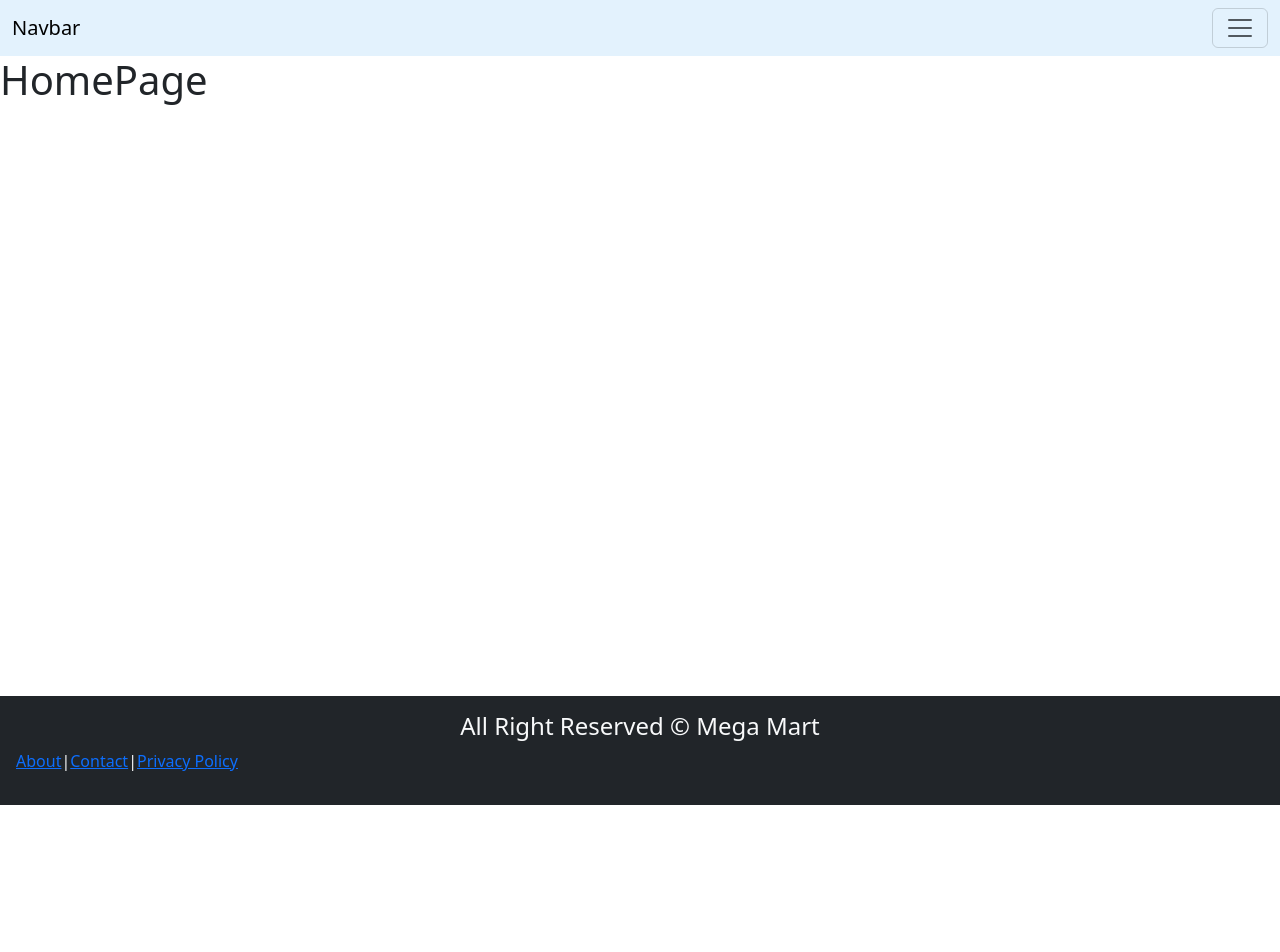
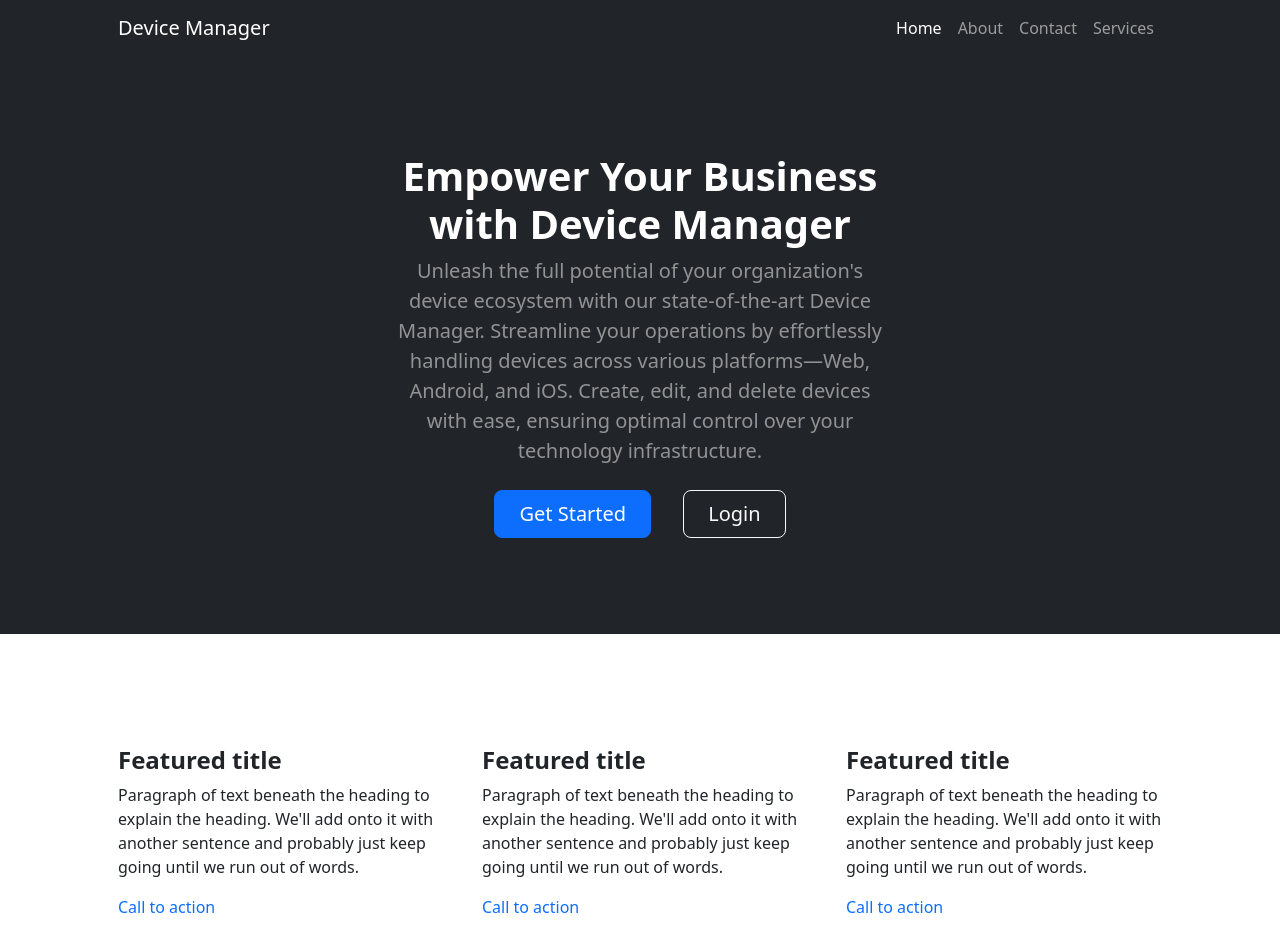
Before and after one commit to RSushil1/yashworld, a React (Create React App) app in the folder client/: page / in a window 1280 px wide. Shown: the top 952 px of the page. Before the commit the page ends 805 px from the top, so only its background shows below. Built offline with nearby package versions, Linux system fonts and the light colour scheme.

Commit message:
homepage completed

```diff
--- a/client/src/pages/HomePage.js
+++ b/client/src/pages/HomePage.js
@@ -1,14 +1,88 @@
 import React from "react";
 import Layout from '../components/Layout/Layout';
+import { NavLink, Link } from "react-router-dom";
 
 const HomePage = () => {
 
   return (
-    <Layout>
-<div>
-  <h1>HomePage</h1>
-</div>
-    </Layout>
+    <>
+      <div>
+        <nav className="navbar navbar-expand-lg navbar-dark bg-dark">
+          <div className="container px-5">
+            <a className="navbar-brand" href="#!">Device Manager</a>
+            <button className="navbar-toggler" type="button" data-bs-toggle="collapse" data-bs-target="#navbarSupportedContent" aria-controls="navbarSupportedContent" aria-expanded="false" aria-label="Toggle navigation"><span className="navbar-toggler-icon" /></button>
+            <div className="collapse navbar-collapse" id="navbarSupportedContent">
+              <ul className="navbar-nav ms-auto mb-2 mb-lg-0">
+                <li className="nav-item"><a className="nav-link active" aria-current="page" href="#!">Home</a></li>
+                <li className="nav-item"><a className="nav-link" href="#!">About</a></li>
+                <li className="nav-item"><a className="nav-link" href="#!">Contact</a></li>
+                <li className="nav-item"><a className="nav-link" href="#!">Services</a></li>
+              </ul>
+            </div>
+          </div>
+        </nav>
+        {/* Header*/}
+        <header className="bg-dark py-5">
+          <div className="container px-5">
+            <div className="row gx-5 justify-content-center">
+              <div className="col-lg-6">
+                <div className="text-center my-5">
+                  <h1 className=" fw-bolder text-white mb-2">Empower Your Business with Device Manager</h1>
+                  <p className="lead text-white-50 mb-4">Unleash the full potential of your organization's device ecosystem with our state-of-the-art Device Manager. Streamline your operations by effortlessly handling devices across various platforms—Web, Android, and iOS. Create, edit, and delete devices with ease, ensuring optimal control over your technology infrastructure. </p>
+                  <div className="d-grid gap-3 d-sm-flex justify-content-sm-center">
+                    <a className="btn btn-primary btn-lg px-4 me-sm-3" href="#features">Get Started</a>
+                    <a className="btn btn-outline-light btn-lg px-4">
+                    <NavLink to="/login" className="nav-link">
+                      Login
+                    </NavLink></a>
+                  </div>
+                </div>
+              </div>
+            </div>
+          </div>
+        </header>
+        {/* Features section*/}
+        <section className="py-5 border-bottom" id="features">
+          <div className="container px-5 my-5">
+            <div className="row gx-5">
+              <div className="col-lg-4 mb-5 mb-lg-0">
+                <div className="feature bg-primary bg-gradient text-white rounded-3 mb-3"><i className="bi bi-collection" /></div>
+                <h2 className="h4 fw-bolder">Featured title</h2>
+                <p>Paragraph of text beneath the heading to explain the heading. We'll add onto it with another sentence and probably just keep going until we run out of words.</p>
+                <a className="text-decoration-none" href="#!">
+                  Call to action
+                  <i className="bi bi-arrow-right" />
+                </a>
+              </div>
+              <div className="col-lg-4 mb-5 mb-lg-0">
+                <div className="feature bg-primary bg-gradient text-white rounded-3 mb-3"><i className="bi bi-building" /></div>
+                <h2 className="h4 fw-bolder">Featured title</h2>
+                <p>Paragraph of text beneath the heading to explain the heading. We'll add onto it with another sentence and probably just keep going until we run out of words.</p>
+                <a className="text-decoration-none" href="#!">
+                  Call to action
+                  <i className="bi bi-arrow-right" />
+                </a>
+              </div>
+              <div className="col-lg-4">
+                <div className="feature bg-primary bg-gradient text-white rounded-3 mb-3"><i className="bi bi-toggles2" /></div>
+                <h2 className="h4 fw-bolder">Featured title</h2>
+                <p>Paragraph of text beneath the heading to explain the heading. We'll add onto it with another sentence and probably just keep going until we run out of words.</p>
+                <a className="text-decoration-none" href="#!">
+                  Call to action
+                  <i className="bi bi-arrow-right" />
+                </a>
+              </div>
+            </div>
+          </div>
+        </section>
+        {/* Footer*/}
+        <footer className="py-5 bg-dark">
+          <div className="container px-5"><p className="m-0 text-center text-white">Copyright © Your Website 2023</p></div>
+        </footer>
+      </div>
+
+    </>
+
   );
 };
 
--- a/client/src/pages/auth/Login.js
+++ b/client/src/pages/auth/Login.js
@@ -6,7 +6,7 @@ import { UseAuth } from "../../context/auth";
 import { NavLink } from "react-router-dom";
 
 const Login = () => {
-  const [email, SetEmail] = useState("");s
+  const [email, SetEmail] = useState("");
   const [password, SetPassword] = useState("");
   const navigate = useNavigate();
   const [auth, setAuth] = UseAuth();
```
